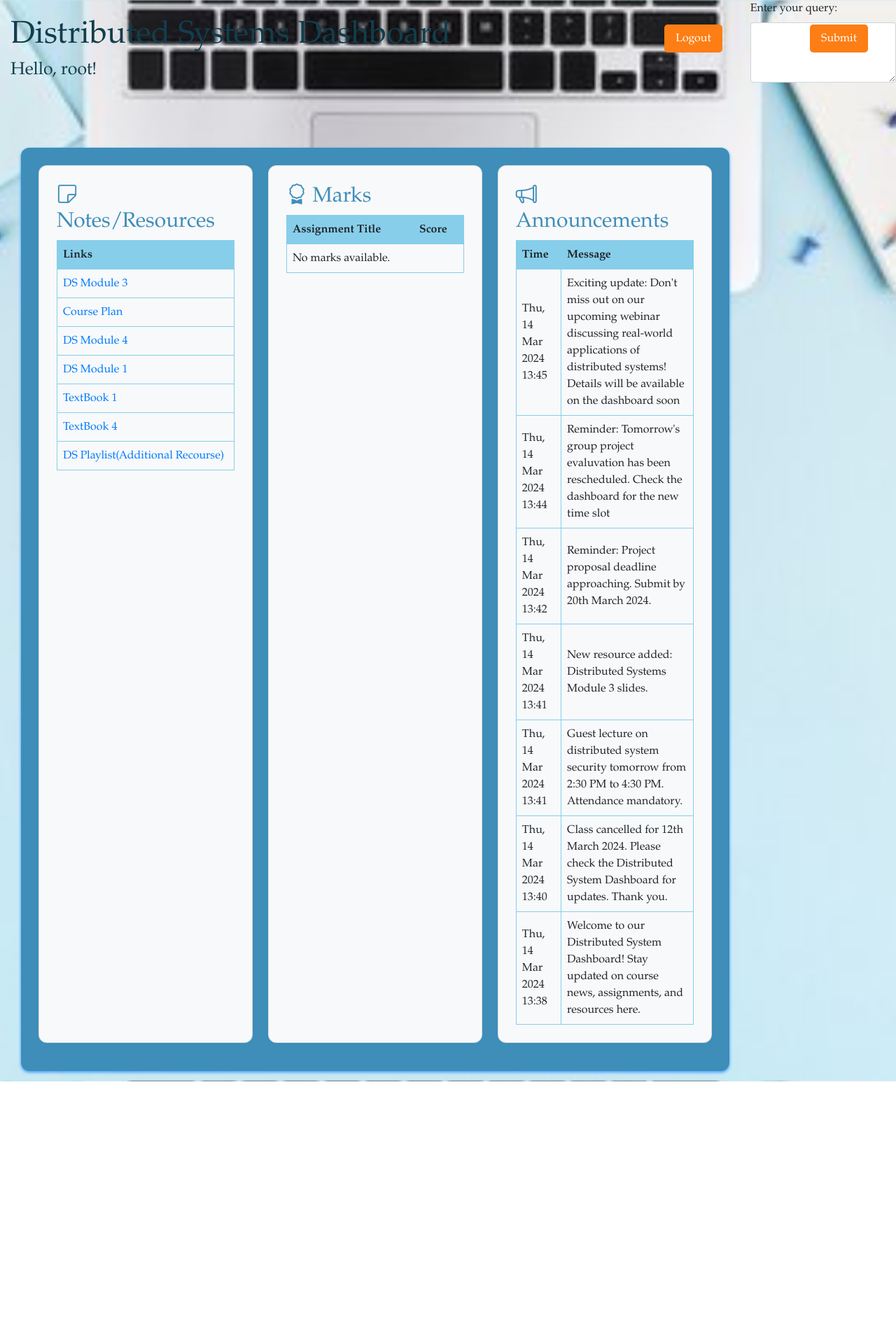
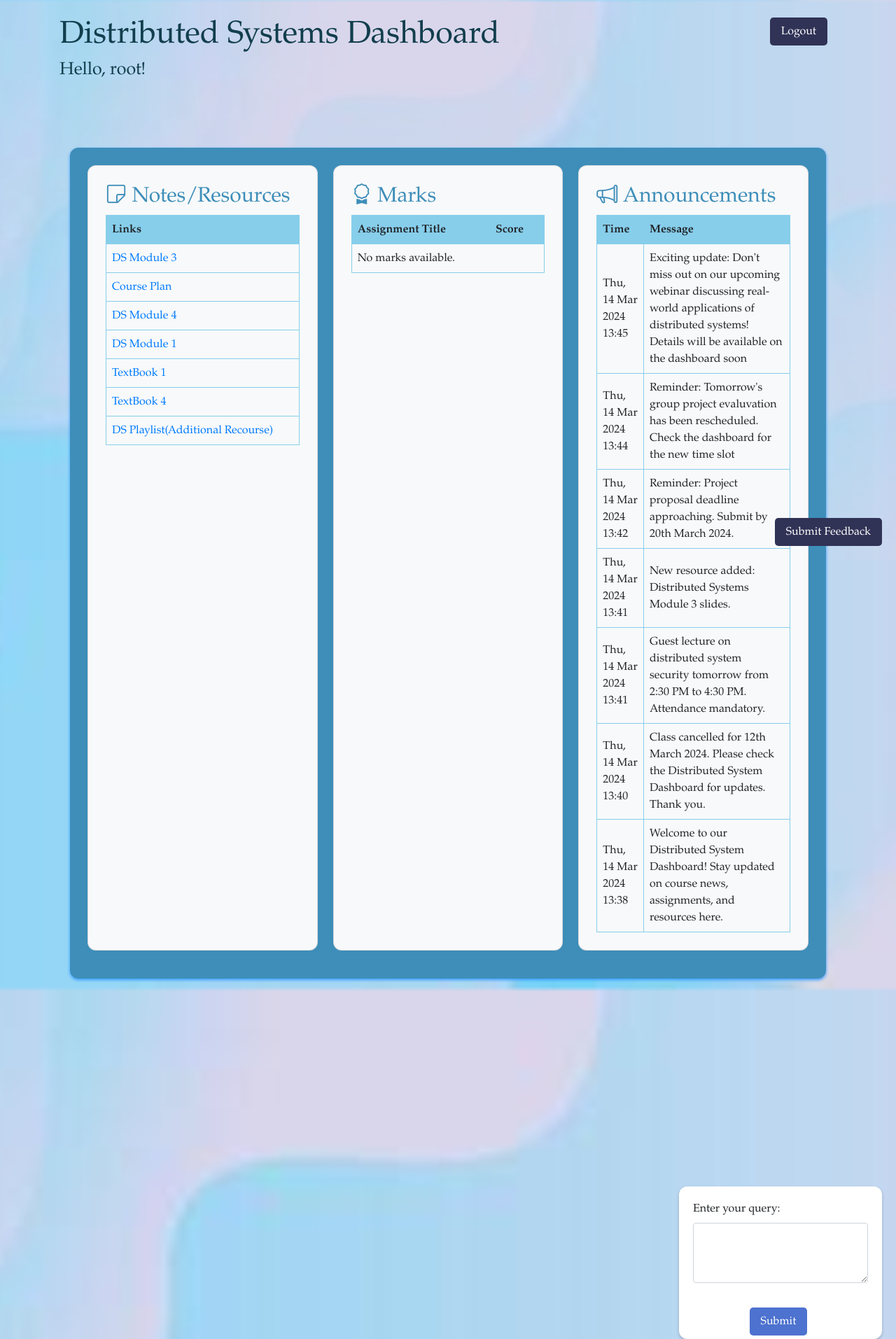
Before and after one commit to anurag1942003/EduTech-Distributed-Systems-Platform, a Django app: page /home/ in a window 1280 px wide. Shown: the whole page at 70% size. Before the commit the page ends 1545 px from the top, so only its background shows below. Run offline with Django 5.2, Linux system fonts and the light colour scheme; a user stored in the database is signed in; data comes from the database, SQL or seed files in the repository; both versions use the stored data as it was after the commit; some libraries are stand-ins or nearby versions.

Commit message:
changes made

```diff
--- a/myapp/views.py
+++ b/myapp/views.py
@@ -9,7 +9,7 @@ from django.contrib.auth import logout
 from .models import Resource, Mark, Announcement, Query
 import datetime
 from django.contrib import messages
-
+from django.http import HttpResponse
 
 def my_login_view(request):
     if request.user.is_authenticated:
@@ -74,3 +74,11 @@ def submit_query(request):
         messages.success(request, 'Submitted query successfully')
         return redirect('/home')
     return redirect('/home')
+
+def submit_feedback_view(request):
+    if request.method == 'POST':
+        # Process the submitted feedback data here
+        return HttpResponse('Feedback submitted successfully!')
+    else:
+        # Render the feedback form
+        return render(request, 'feedback_form.html')
--- a/myproject/urls.py
+++ b/myproject/urls.py
@@ -26,4 +26,5 @@ urlpatterns = [
     path('register/', views.register, name='register'),
     path('logout/', views.logout_view, name='logout'),
     path('submit_query/', views.submit_query, name='submit_query'),
+    path('submit_feedback/', views.submit_feedback_view, name='submit_feedback'),
 ]
--- a/templates/home.html
+++ b/templates/home.html
@@ -14,8 +14,27 @@
     padding: 0;
     display: flex;
     justify-content: center;
-            background-color: #fff;
+    position: relative;
+    background-color: rgba(255, 255, 255, 0.7); /* Set the background color with transparency */
 }
+
+/* Background image with overlay */
+.background-image {
+    position: fixed;
+    top: 0;
+    left: 0;
+    width: 100%;
+    height: 100%;
+    background-image: url('../static/images/bg.jpg');
+    background-size: cover;
+    background-position: center;
+    background-repeat: no-repeat;
+    opacity: 0.25; /* Adjust the opacity for the background image */
+}
+
+/* Rest of your CSS styles */
+
+
 
         .dashboard {
             display: grid;
@@ -85,15 +104,15 @@
         }
 
         button[type="submit"] {
-            background-color: #fd7e14;
+            background-color: #5d6be7;
             color: white;
             border: none;
             padding: 8px 16px;
             border-radius: 5px;
             cursor: pointer;
-            position: absolute;
-            top: 35px;
-            right: 40px;
+            position: relative;
+            top: 15px;
+            right: 3px;
         }
 
         .column.card:hover {
@@ -137,11 +156,79 @@
         .modal-body {
             padding: 20px;
         }
+
+        .query-form {
+            position: absolute;
+            bottom: -500px;
+            right: 20px;
+            max-width: 600px;
+            background-color: #fff;
+            padding: 20px;
+            border-radius: 12px;
+            box-shadow: 0 2px 4px rgba(0, 0, 0, 0.2);
+            transition: bottom 0.5s ease;
+        }
+        .query-form button[type="submit"] {
+    background-color: #4d72cf; /* Change the background color to #4d72cf */
+    color: white;
+    border: none;
+    padding: 8px 16px;
+    border-radius: 5px;
+    cursor: pointer;
+}
+
+
+        .submit-btn {
+            text-align: center;
+            margin-top: 20px;
+        }
+
+        .feedback-btn {
+            position: fixed;
+            bottom: 20px;
+            right: 20px;
+            background-color: #303256;
+            color: white;
+            border: none;
+            padding: 8px 16px;
+            border-radius: 5px;
+            cursor: pointer;
+        }
+
+        .feedback-form {
+            display: none;
+            background-color: #fff;
+            padding: 20px;
+            border-radius: 12px;
+            box-shadow: 0 2px 4px rgba(0, 0, 0, 0.2);
+            position: fixed;
+            bottom: 50px;
+            right: 20px;
+            max-width: 600px;
+        }
+
+        /* Logout button */
+        #logoutButton {
+            background-color: #303256;
+            color: white;
+            border: none;
+            padding: 8px 16px;
+            border-radius: 5px;
+            cursor: pointer;
+            position: absolute;
+            top: 25px;
+            right: 28px;
+        }
+
+        /* Submit button */
+        #submitFeedbackBtn {
+            text-align: center;
+            margin-top: 20px;
+        }
     </style>
 </head>
 
 <body style="background-image: url('../static/images/bg.jpg'); background-size: cover; background-position: center;">
-</body>
     <div class="background-image"></div>
     <div class="container">
         <br>
@@ -149,7 +236,7 @@
         <h3>Hello, {{ user.username }}!</h3>
         <form action="{% url 'logout' %}" method="post">
             {% csrf_token %}
-        <button type="submit">Logout</button>
+            <button id="logoutButton" type="submit">Logout</button>
         </form>
         <br><br><br>
         <div class="dashboard">
@@ -237,6 +324,7 @@
             </div>
         </div>
     </div>
+
     {% if messages %}
     {% for message in messages %}
     <div class="alert alert-{{ message.tags }} alert-dismissible fade show" role="alert">
@@ -247,15 +335,36 @@
     </div>
     {% endfor %}
     {% endif %}
-<br>
+
+    <button class="feedback-btn" onclick="toggleFeedback()">Submit Feedback</button>
+
+    <div class="feedback-form" id="feedbackForm">
+        <form action="{% url 'submit_feedback' %}" method="post">
+            {% csrf_token %}
+            <div class="form-group">
+                <label for="feedbackMessage">Enter your feedback:</label>
+                <textarea class="form-control" id="feedbackMessage" name="message" rows="3"></textarea>
+            </div>
+            <div class="form-group">
+                <div class="submit-btn">
+                    <button type="submit" class="btn btn-primary">Submit</button>
+                </div>
+            </div>
+        </form>
+    </div>
+
+    <div class="query-form">
         <form action="{% url 'submit_query' %}" method="post">
             {% csrf_token %}
             <div class="form-group">
                 <label for="queryMessage">Enter your query:</label>
                 <textarea class="form-control" id="queryMessage" name="message" rows="3"></textarea>
             </div>
+            <div class="submit-btn">
                 <button type="submit" class="btn btn-primary">Submit</button>
+            </div>
         </form>
+    </div>
 
     <script src="https://code.jquery.com/jquery-3.5.1.slim.min.js"></script>
     <script src="https://cdn.jsdelivr.net/npm/popper.js@1.16.1/dist/umd/popper.min.js"></script>
@@ -273,6 +382,16 @@
                 $('#announcementModal').modal('show');
             });
         });
+
+        function toggleFeedback() {
+            const feedbackForm = document.getElementById('feedbackForm');
+            if (feedbackForm.style.display === 'none' || feedbackForm.style.display === '') {
+                feedbackForm.style.display = 'block';
+            } else {
+                feedbackForm.style.display = 'none';
+            }
+        }
     </script>
 </body>
+
 </html>
```
Also changed, not shown: templates/register.html (+5 -5 lines), db.sqlite3, static/images/bg.jpg. Lines whose indentation alone changed are shown as unchanged.
